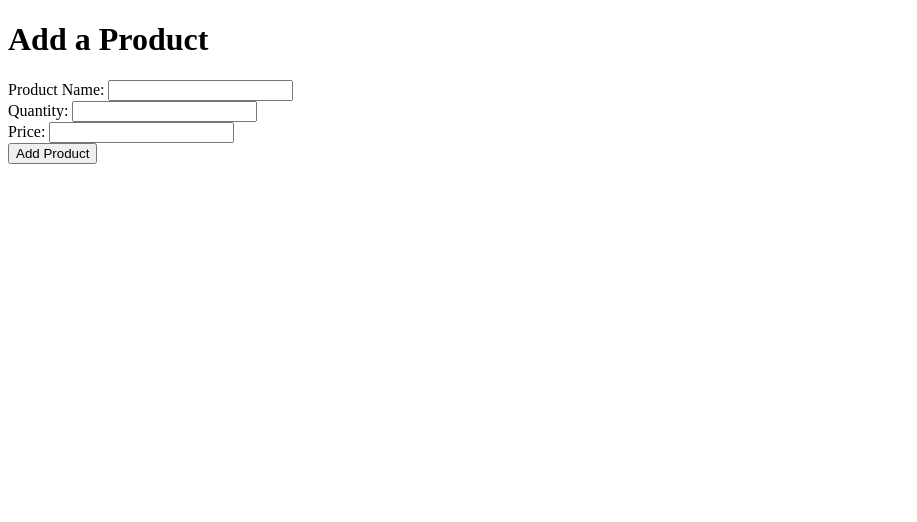
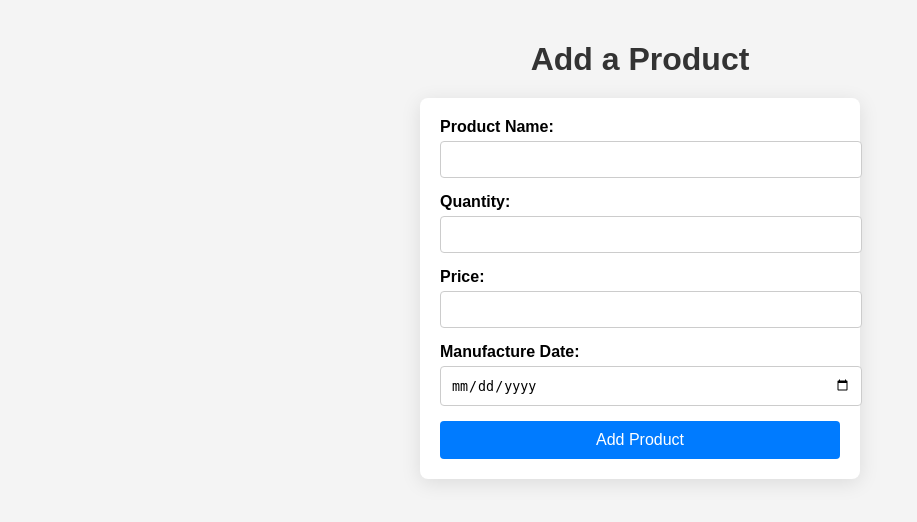
Before and after one commit to HareeshRV2004/CodeOclock_new, a Flask app: page /add_product in a window 1280 px wide. Shown: the top 522 px of the page, without its empty margins (0-917 px from the left). Run offline with Flask 3, Linux system fonts and the light colour scheme; a user stored in the database is signed in.

Commit message:
added datecss Commit

```diff
--- a/app.py
+++ b/app.py
@@ -1,6 +1,7 @@
 from flask import Flask, render_template, request, redirect, url_for, session
 from flask_sqlalchemy import SQLAlchemy
 from werkzeug.security import generate_password_hash, check_password_hash
+from datetime import datetime  # Add this import
 import qrcode
 import os
 import json
@@ -16,13 +17,15 @@ app.config['SQLALCHEMY_TRACK_MODIFICATIONS'] = False
 # Initialize the database
 db = SQLAlchemy(app)
 
-# Define the Product model
+from datetime import datetime
 class Product(db.Model):
-    id = db.Column(db.Integer, primary_key=True)
+    id = db.Column(db.Integer, primary_key=True)  # Product ID, automatically incremented
     name = db.Column(db.String(80), nullable=False)
     quantity = db.Column(db.Integer, nullable=False)
     price = db.Column(db.Integer, nullable=False)
     qr_code_path = db.Column(db.String(200), nullable=True)
+    manufacture_date = db.Column(db.Date, nullable=False, default=datetime.utcnow)
+ # Add this line
 
 # Define the User model
 class User(db.Model):
@@ -97,21 +100,30 @@ def logout():
 
 # Add product for farmers
 @app.route('/add_product', methods=['GET', 'POST'])
+@app.route('/add_product', methods=['GET', 'POST'])
+
+
+@app.route('/add_product', methods=['GET', 'POST'])
 def add_product():
     if 'role' in session and session['role'] == 'farmer':
         if request.method == 'POST':
             name = request.form['name']
             quantity = int(request.form['quantity'])
             price = int(request.form['price'])
+            manufacture_date_str = request.form['manufacture_date']
+
+            # Convert the manufacture date from string to a datetime.date object
+            manufacture_date = datetime.strptime(manufacture_date_str, '%Y-%m-%d').date()
 
             # Create a new product entry in the database
-            new_product = Product(name=name, quantity=quantity, price=price)
+            new_product = Product(name=name, quantity=quantity, price=price, manufacture_date=manufacture_date)
 
             # Generate the QR code for the product details
             qr_data = {
                 'name': name,
                 'quantity': quantity,
-                'price': price
+                'price': price,
+                'manufacture_date': manufacture_date_str  # Optionally include date in the QR code
             }
 
             # Create a QR code with the product details
--- a/templates/add_product.html
+++ b/templates/add_product.html
@@ -4,18 +4,77 @@
     <meta charset="UTF-8">
     <meta name="viewport" content="width=device-width, initial-scale=1.0">
     <title>Add Product</title>
+    <style>
+        body {
+            font-family: 'Arial', sans-serif;
+            background-color: #f4f4f4;
+            margin: 0;
+            padding: 20px;
+            display: flex;
+            flex-direction: column;
+            align-items: center;
+        }
+
+        h1 {
+            color: #333;
+            margin-bottom: 20px;
+        }
+
+        form {
+            background: white;
+            padding: 20px;
+            border-radius: 8px;
+            box-shadow: 0 4px 20px rgba(0, 0, 0, 0.1);
+            max-width: 400px;
+            width: 100%;
+        }
+
+        label {
+            display: block;
+            margin-bottom: 5px;
+            font-weight: bold;
+        }
+
+        input[type="text"],
+        input[type="number"],
+        input[type="date"] {
+            width: 100%;
+            padding: 10px;
+            margin-bottom: 15px;
+            border: 1px solid #ccc;
+            border-radius: 4px;
+        }
+
+        button {
+            background-color: #007bff;
+            color: white;
+            padding: 10px;
+            border: none;
+            border-radius: 4px;
+            cursor: pointer;
+            width: 100%;
+            font-size: 16px;
+        }
+
+        button:hover {
+            background-color: #0056b3;
+        }
+    </style>
 </head>
 <body>
     <h1>Add a Product</h1>
     <form method="POST" action="/add_product">
         <label for="name">Product Name:</label>
-        <input type="text" id="name" name="name" required><br>
+        <input type="text" id="name" name="name" required>
 
         <label for="quantity">Quantity:</label>
-        <input type="number" id="quantity" name="quantity" required><br>
+        <input type="number" id="quantity" name="quantity" required>
 
         <label for="price">Price:</label>
-        <input type="number" id="price" name="price" required><br>
+        <input type="number" id="price" name="price" required>
+
+        <label for="manufacture_date">Manufacture Date:</label>
+        <input type="date" id="manufacture_date" name="manufacture_date" required>
 
         <button type="submit">Add Product</button>
     </form>
--- a/templates/product_list.html
+++ b/templates/product_list.html
@@ -11,7 +11,7 @@
         {% for product in products %}
             <li>
                 <a href="{{ url_for('show_qr_code', product_id=product.id) }}">
-                    {{ product.name }} - Quantity: {{ product.quantity }} - Price: {{ product.price }}
+                    ID: {{ product.id }} - {{ product.name }} - Quantity: {{ product.quantity }} - Price: {{ product.price }} - Manufacture Date: {{ product.manufacture_date }}
                 </a>
             </li>
         {% endfor %}
```
Also changed, not shown: templates/index.html (+47 -3 lines), instance/goods.db, instance/products.db (deleted), static/qr_codes/apple_qr.png.
